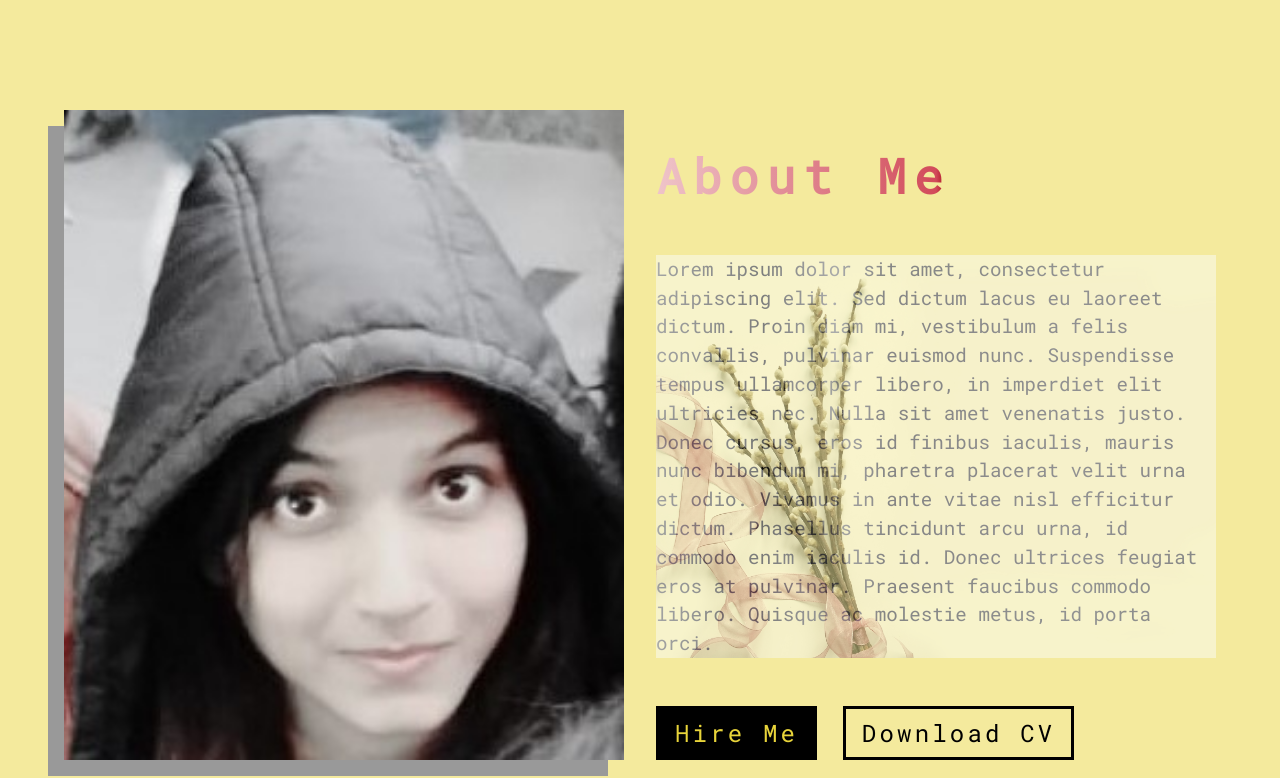
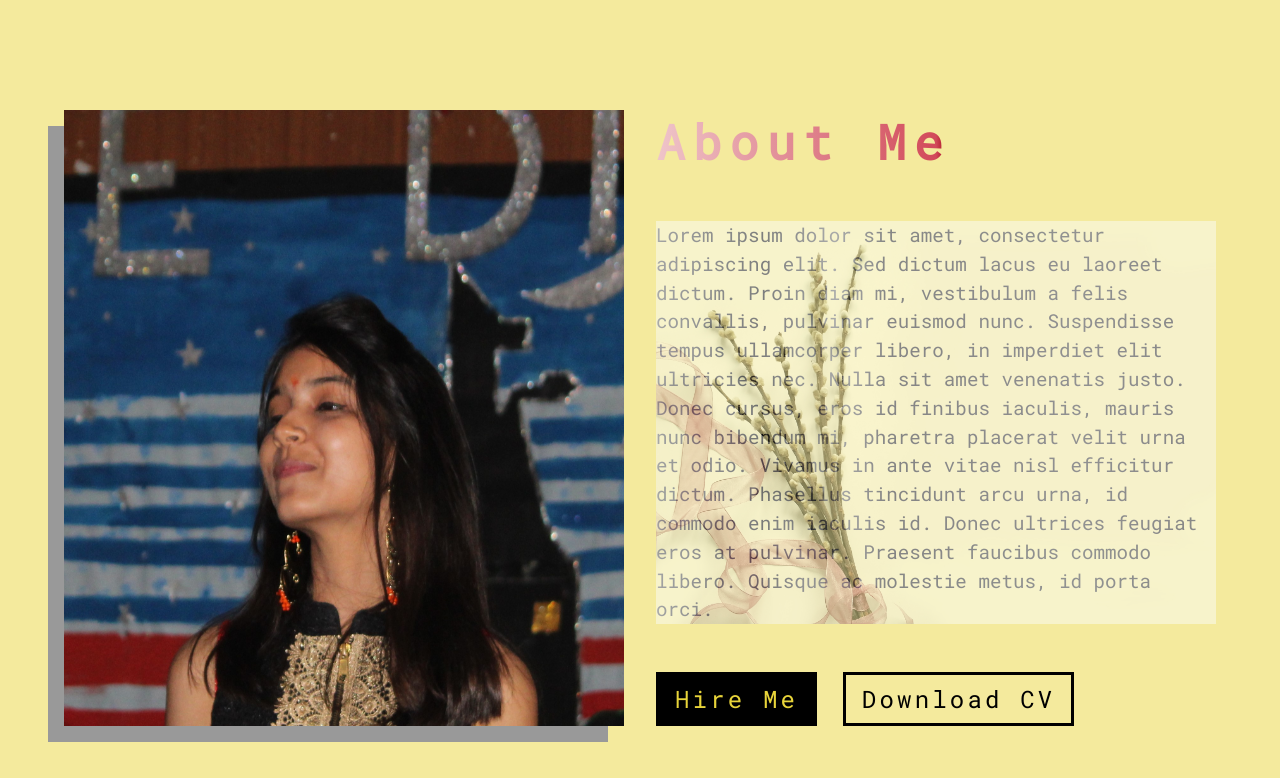
Before and after one commit to Priyanka-droid/portfolio1, a plain HTML site: page index.html in a window 1280 px wide. Shown: the part 802-1580 px from the top of the page. Drawn offline with Linux system fonts and the light colour scheme.

Commit message:
Update index.html

```diff
--- a/index.html
+++ b/index.html
@@ -37,7 +37,7 @@
 		<section class="about">
 			 <div class="about_center">
 			 	<article class="about_img">
-			 		<img src="./images/myimage3.jpg" class="about_img_pic">
+			 		<img src="./images/myimage4.jpg" class="about_img_pic">
 			 	</article>
 			 	<article class="about_info">
 			 		<div class="about_info_container">
```
